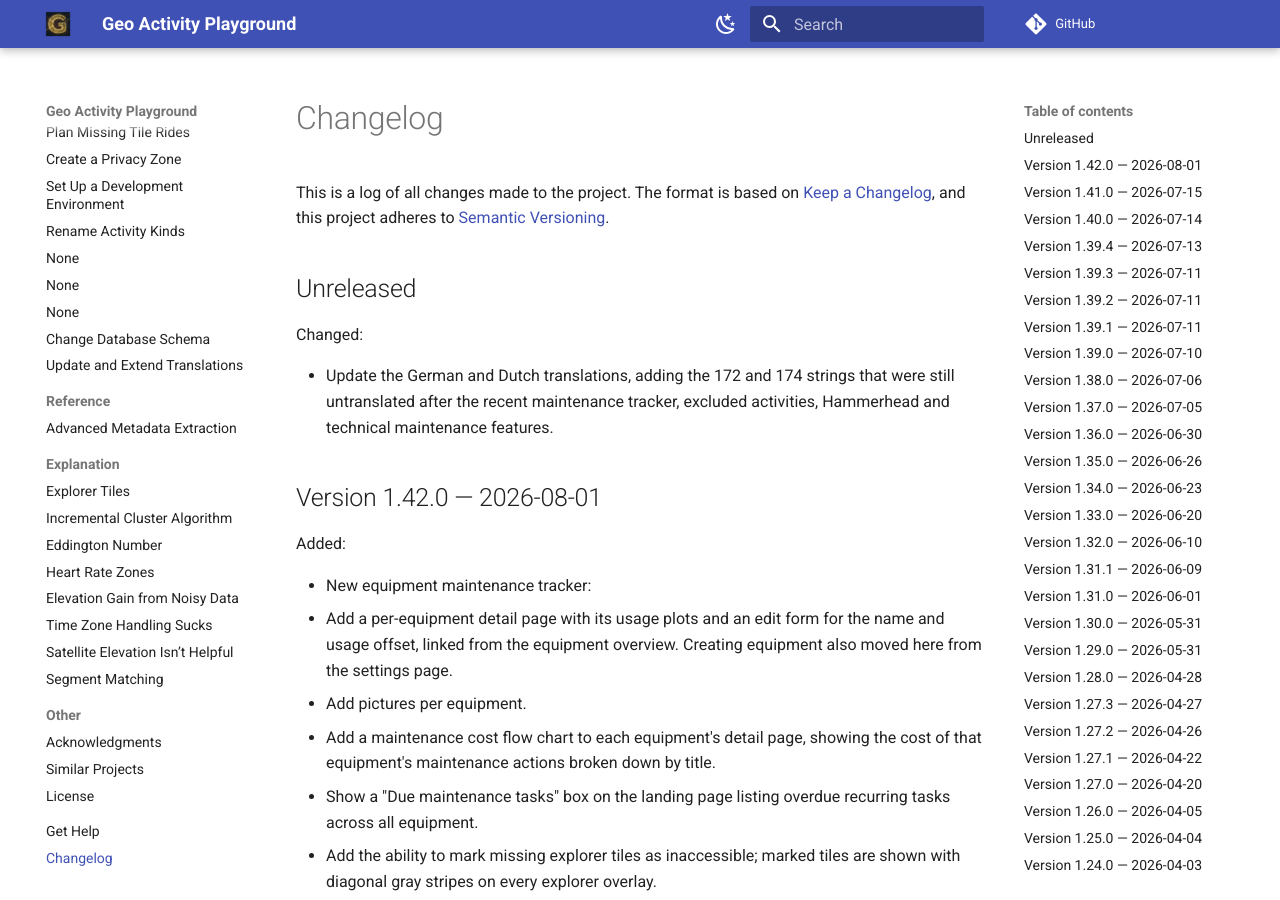
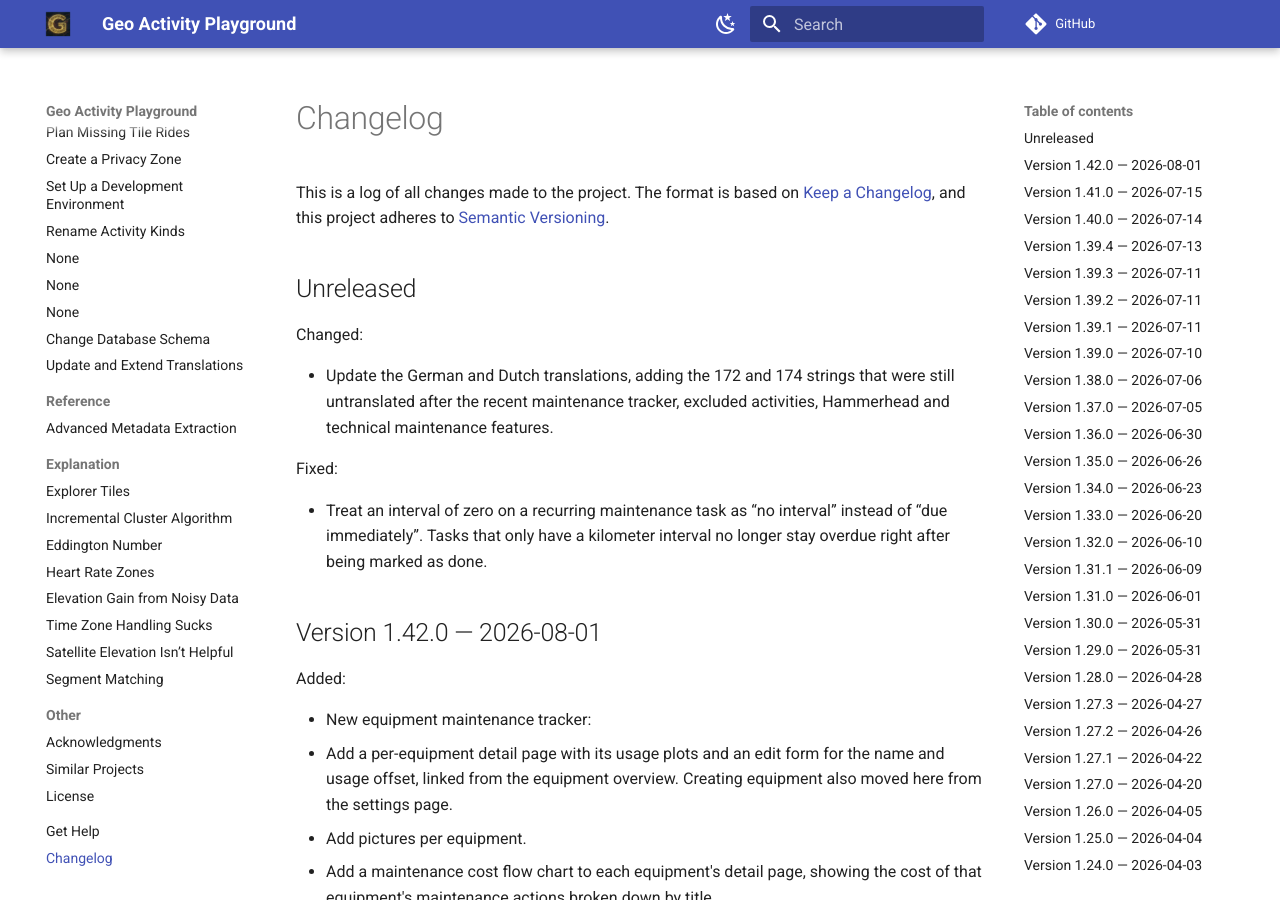
Before and after one commit to martin-ueding/geo-activity-playground, an MkDocs documentation site: the page built from docs/changelog.md, in a window 1280 px wide and 900 px high. Built offline with MkDocs 1.6.1 and Material for MkDocs 9.7.7, drawn with Linux system fonts in a browser that asks for light colours; comment, search, counter and statistics services are not loaded.

Commit message:
docs: add changelog entry for the zero interval fix

```diff
--- a/docs/changelog.md
+++ b/docs/changelog.md
@@ -20,6 +20,10 @@ Types of changes
 Changed:
 
 - Update the German and Dutch translations, adding the 172 and 174 strings that were still untranslated after the recent maintenance tracker, excluded activities, Hammerhead and technical maintenance features.
+
+Fixed:
+
+- Treat an interval of zero on a recurring maintenance task as “no interval” instead of “due immediately”. Tasks that only have a kilometer interval no longer stay overdue right after being marked as done.
 
 ## Version 1.42.0 — 2026-08-01
 
```
